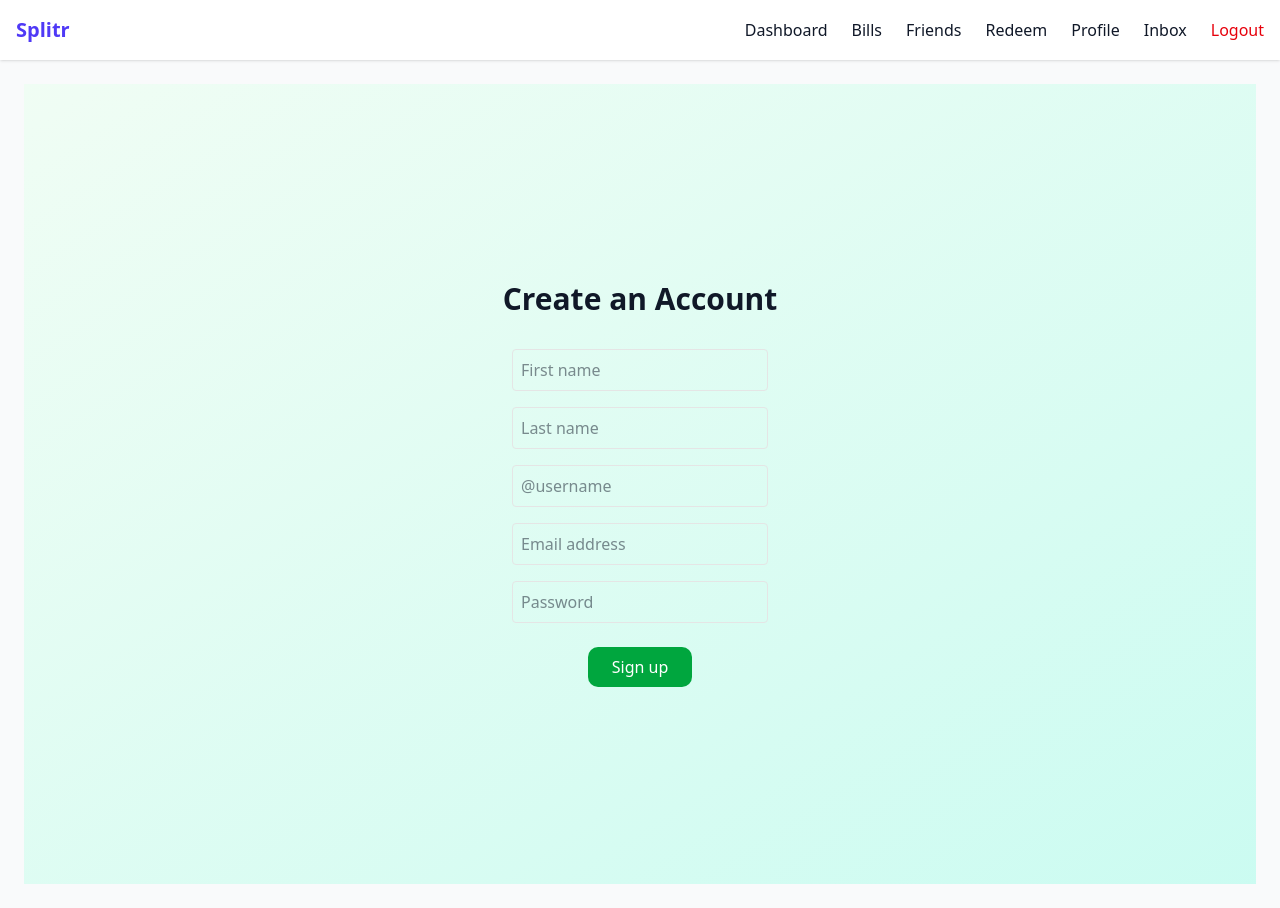
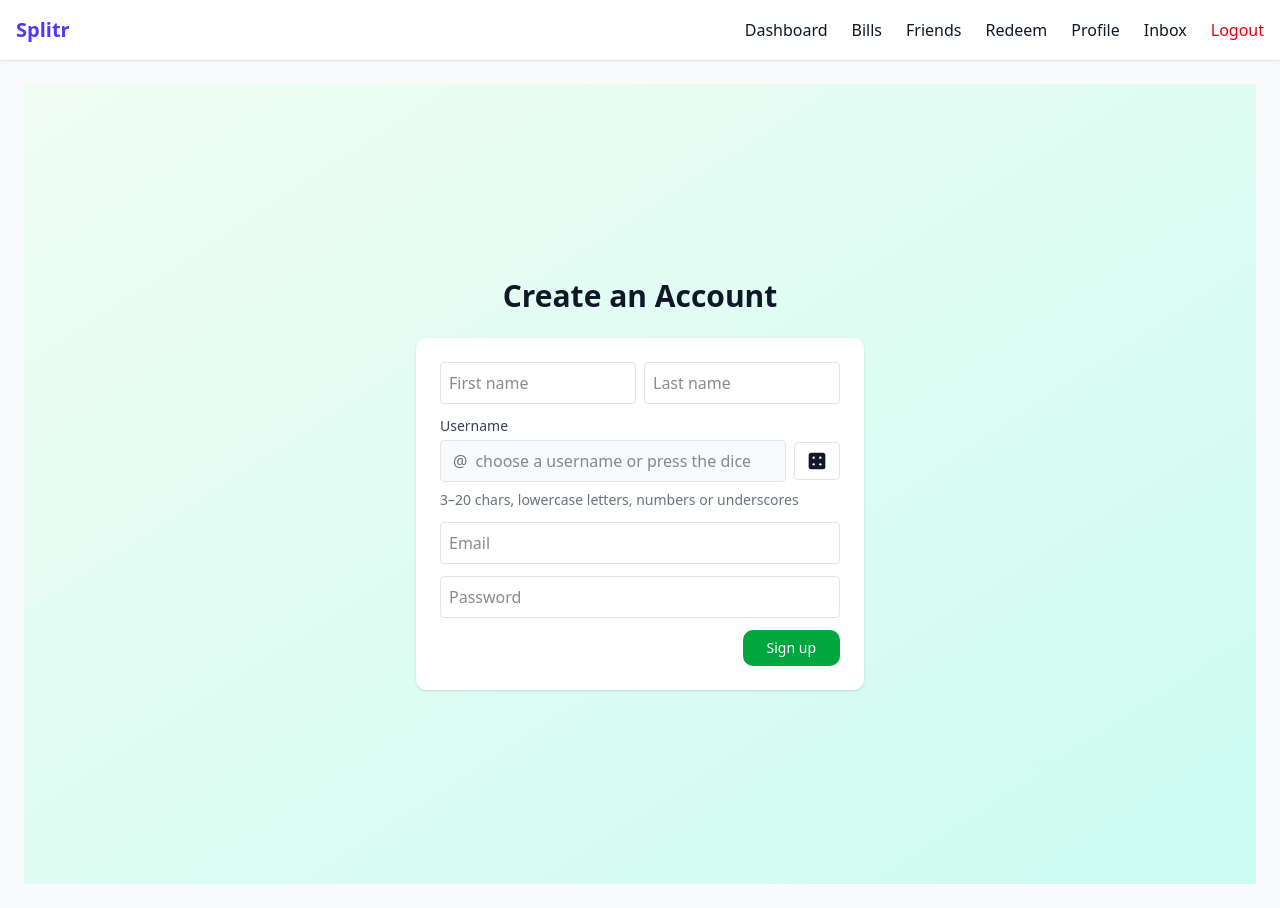
Before and after one commit to dpavide/guhack2025, a Next.js app in the folder frontend/: page /signup in a window 1280 px wide. Built offline with nearby package versions, Linux system fonts and the light colour scheme; no server answers.

Commit message:
added randomised selection for user name

```diff
--- a/frontend/app/signup/page.tsx
+++ b/frontend/app/signup/page.tsx
@@ -3,57 +3,162 @@
 import { supabase } from "@/lib/supabaseClient";
 import { useRouter } from "next/navigation";
 import { useState } from "react";
+import { Button } from "@/components/ui/button";
 
 export default function SignupPage() {
   const router = useRouter();
 
   const [firstName, setFirstName] = useState("");
   const [lastName, setLastName] = useState("");
-  const [username, setUsername] = useState("");
+  const [username, setUsername] = useState(""); // stored without '@'
   const [email, setEmail] = useState("");
   const [password, setPassword] = useState("");
   const [loading, setLoading] = useState(false);
+  const [usernameChecking, setUsernameChecking] = useState(false);
+  const [usernameAvailable, setUsernameAvailable] = useState<boolean | null>(null);
 
+  const adjectives = [
+    "amazing", "brave", "sleepy", "curious", "happy", "gentle", "mighty", "clever",
+    "fuzzy", "shiny", "lazy", "bold", "calm", "swift", "silly", "fierce", "loyal",
+    "graceful", "wild", "quiet", "noisy", "frozen", "fiery", "stormy", "sunny",
+    "chilly", "warm", "dreamy", "noble", "fearless", "tiny", "huge", "rapid",
+    "fancy", "daring", "jolly", "glowing", "rusty", "bouncy", "friendly", "zippy",
+    "spotty", "striped", "gentle", "hungry", "mellow", "sharp", "vivid", "cosmic",
+    "dusty", "electric", "silver", "golden", "frozen", "icy", "mystic", "epic",
+    "peaceful", "hyper", "bright", "cool", "weird", "cheerful", "smart", "strong",
+    "crafty", "tidy", "whimsical", "goofy", "shy", "boldest", "tough", "spicy",
+    "bitter", "sweet", "radical", "stellar", "atomic", "galactic", "lunar",
+    "solar", "ghostly", "shadowy", "heroic", "playful", "dynamic", "brilliant",
+    "fuzzy", "mystical", "ancient", "modern", "neon", "frosty", "stormy",
+    "gentle", "peaceful", "fearless", "rowdy"
+  ];
+
+  const animals = [
+    "capybara", "tiger", "panda", "otter", "dolphin", "lion", "fox", "penguin",
+    "koala", "sloth", "parrot", "wolf", "cat", "dog", "eagle", "bear", "whale",
+    "falcon", "raven", "seal", "rabbit", "owl", "mouse", "rat", "deer", "hawk",
+    "moose", "badger", "weasel", "skunk", "beaver", "horse", "cow", "bull",
+    "goat", "sheep", "frog", "lizard", "snake", "dragon", "phoenix", "bat",
+    "monkey", "lemur", "cheetah", "leopard", "panther", "camel", "giraffe",
+    "zebra", "crocodile", "rhino", "hippo", "chicken", "duck", "goose", "turkey",
+    "rooster", "crane", "heron", "sparrow", "finch", "robin", "jay", "cardinal",
+    "vulture", "antelope", "boar", "buffalo", "donkey", "yak", "kangaroo",
+    "platypus", "hedgehog", "ferret", "hamster", "squirrel", "otter", "sealion",
+    "stingray", "shark", "octopus", "squid", "jellyfish", "seahorse", "crab",
+    "lobster", "bee", "ant", "spider", "butterfly", "moth", "ladybug", "snail",
+    "turtle", "toad", "iguana", "chameleon", "gecko", "viper", "cobra", "parakeet",
+    "macaw", "flamingo", "pigeon", "crow", "swan", "peacock", "lynx"
+  ];
+
+
+  // Utility: clean username (strip @ and force lowercase)
+  const clean = (s: string) => s.replace(/^@/, "").toLowerCase().trim();
+
+  // Check username availability
+  const checkUsernameAvailability = async (raw: string) => {
+    const name = clean(raw);
+    if (!name) {
+      setUsernameAvailable(null);
+      return false;
+    }
+    if (!/^[a-z0-9_]{3,20}$/.test(name)) {
+      setUsernameAvailable(false);
+      return false;
+    }
+
+    setUsernameChecking(true);
+    try {
+      const { data, error } = await supabase
+        .from("profiles")
+        .select("id", { count: "exact" })
+        .eq("username", name)
+        .maybeSingle();
+
+      // if data exists => taken
+      const taken = !!data;
+      setUsernameAvailable(!taken);
+      return !taken;
+    } catch (err) {
+      setUsernameAvailable(null);
+      return false;
+    } finally {
+      setUsernameChecking(false);
+    }
+  };
+
+  // Generate a random username and ensure uniqueness
+  const generateUniqueUsername = async (): Promise<string> => {
+    for (let attempts = 0; attempts < 12; attempts++) {
+      const adjective = adjectives[Math.floor(Math.random() * adjectives.length)];
+      const animal = animals[Math.floor(Math.random() * animals.length)];
+      const number = Math.random() < 0.6 ? "" : String(Math.floor(Math.random() * 99)); // sometimes add number
+      const candidate = `${adjective}${animal}${number}`.toLowerCase();
+      // quick format guard
+      if (!/^[a-z0-9_]{3,20}$/.test(candidate)) continue;
+      const available = await checkUsernameAvailability(candidate);
+      if (available) return candidate;
+    }
+    // fallback: append timestamp suffix (extremely unlikely to collide)
+    return `${adjectives[0]}${animals[0]}${Date.now() % 10000}`;
+  };
+
+  // Handler for dice button
+  const handleRandomize = async () => {
+    setUsernameChecking(true);
+    const generated = await generateUniqueUsername();
+    setUsername(generated);
+    setUsernameAvailable(true);
+    setUsernameChecking(false);
+  };
+
+  // Sign up handler
   const handleSignup = async () => {
     setLoading(true);
     try {
-      // Validate username
-      const cleanUsername = username.replace(/^@/, "").toLowerCase();
-      if (!/^[a-z0-9_]{3,20}$/.test(cleanUsername)) {
-        throw new Error(
-          "Username must be 3–20 characters, lowercase letters, numbers, or underscores only."
-        );
+      // if username empty, generate one
+      let finalUsername = clean(username);
+      if (!finalUsername) {
+        finalUsername = await generateUniqueUsername();
+        setUsername(finalUsername);
       }
 
-      // Step 1: Sign up user with Supabase Auth
-      const { data, error } = await supabase.auth.signUp({ email, password });
+      // validate final username
+      if (!/^[a-z0-9_]{3,20}$/.test(finalUsername)) {
+        throw new Error("Username must be 3–20 chars: lowercase letters, numbers or underscores.");
+      }
+
+      // check availability one last time
+      const available = await checkUsernameAvailability(finalUsername);
+      if (!available) throw new Error("Username is already taken — try another or press the dice.");
+
+      // Create user in Supabase Auth
+      const { data, error } = await supabase.auth.signUp({
+        email,
+        password,
+      });
       if (error) throw error;
 
-      // Step 2: Insert user profile details
-      const user = data.user;
+      const user = (data as any)?.user;
       if (user) {
+        // Insert profile
         const { error: profileError } = await supabase.from("profiles").insert([
           {
             id: user.id,
             email,
-            first_name: firstName.trim(),
-            last_name: lastName.trim(),
-            username: cleanUsername,
-            credits: 0, // optional: initialize to 0
+            first_name: firstName.trim() || null,
+            last_name: lastName.trim() || null,
+            username: finalUsername,
+            credits: 0,
           },
         ]);
-
-        if (profileError?.message?.includes("duplicate key")) {
-          throw new Error("Username is already taken. Please choose another one.");
-        }
         if (profileError) throw profileError;
       }
 
-      // Step 3: Redirect or confirm
+      // redirect depending on session / verification
       if ((data as any)?.session) {
         router.push("/dashboard");
       } else {
-        alert("Signup successful! Please verify your email before logging in.");
+        alert(`Signup successful! Your username is @${finalUsername}. Please verify your email.`);
         router.push("/login");
       }
     } catch (err: any) {
@@ -64,52 +169,96 @@ export default function SignupPage() {
   };
 
   return (
-    <div className="flex flex-col items-center justify-center min-h-screen gap-4 bg-gradient-to-br from-green-50 to-teal-100">
-      <h1 className="text-3xl font-bold mb-4">Create an Account</h1>
+    <div className="flex flex-col items-center justify-center min-h-screen gap-4 bg-gradient-to-br from-green-50 to-teal-100 p-6">
+      <h1 className="text-3xl font-bold mb-2">Create an Account</h1>
 
+      <div className="w-full max-w-md bg-white rounded-lg shadow p-6 space-y-3">
+        <div className="flex gap-2">
           <input
-        className="p-2 rounded border w-64"
+            className="p-2 rounded border w-full"
             placeholder="First name"
             value={firstName}
             onChange={(e) => setFirstName(e.target.value)}
           />
-
           <input
-        className="p-2 rounded border w-64"
+            className="p-2 rounded border w-full"
             placeholder="Last name"
             value={lastName}
             onChange={(e) => setLastName(e.target.value)}
           />
+        </div>
+
+        <div>
+          <label className="block text-sm font-medium text-gray-700 mb-1">Username</label>
+          <div className="flex items-center gap-2">
+            <div className="flex items-center px-3 py-2 border rounded w-full bg-gray-50">
+              <span className="text-gray-500 mr-2">@</span>
+              <input
+                className="flex-1 bg-transparent outline-none"
+                placeholder="choose a username or press the dice"
+                value={username}
+                onChange={(e) => {
+                  const v = e.target.value;
+                  setUsername(v.replace(/^@/, ""));
+                  setUsernameAvailable(null);
+                }}
+                onBlur={() => checkUsernameAvailability(username)}
+              />
+            </div>
+
+            {/* Dice button */}
+            <button
+              type="button"
+              onClick={handleRandomize}
+              disabled={usernameChecking}
+              title="Randomize username"
+              className="inline-flex items-center justify-center px-3 py-2 border rounded hover:bg-gray-100"
+            >
+              {/* simple dice SVG */}
+              <svg xmlns="http://www.w3.org/2000/svg" className="h-5 w-5" viewBox="0 0 24 24" fill="currentColor" stroke="none">
+                <rect x="2" y="2" width="20" height="20" rx="3" />
+                <circle cx="8" cy="8" r="1.4" fill="white" />
+                <circle cx="16" cy="8" r="1.4" fill="white" />
+                <circle cx="8" cy="16" r="1.4" fill="white" />
+                <circle cx="16" cy="16" r="1.4" fill="white" />
+              </svg>
+            </button>
+          </div>
+
+          <div className="mt-2 text-sm">
+            {usernameChecking && <span className="text-gray-500">Checking...</span>}
+            {usernameAvailable === true && <span className="text-green-600">Username available ✓</span>}
+            {usernameAvailable === false && <span className="text-red-600">Username not allowed or taken</span>}
+            {usernameAvailable === null && <span className="text-gray-500">3–20 chars, lowercase letters, numbers or underscores</span>}
+          </div>
+        </div>
 
         <input
-        className="p-2 rounded border w-64"
-        placeholder="@username"
-        value={username}
-        onChange={(e) => setUsername(e.target.value)}
-      />
-
-      <input
-        className="p-2 rounded border w-64"
-        placeholder="Email address"
+          className="p-2 rounded border w-full"
+          placeholder="Email"
+          type="email"
           value={email}
           onChange={(e) => setEmail(e.target.value)}
         />
 
         <input
-        className="p-2 rounded border w-64"
+          className="p-2 rounded border w-full"
           placeholder="Password"
           type="password"
           value={password}
           onChange={(e) => setPassword(e.target.value)}
         />
 
-      <button
+        <div className="flex justify-end">
+          <Button
             onClick={handleSignup}
             disabled={loading}
-        className="bg-green-600 text-white px-6 py-2 rounded-lg hover:bg-green-700 disabled:opacity-60 mt-2"
+            className="bg-green-600 text-white px-6 py-2 rounded-lg hover:bg-green-700 disabled:opacity-60"
           >
             {loading ? "Creating..." : "Sign up"}
-      </button>
+          </Button>
+        </div>
+      </div>
     </div>
   );
 }
```
Also changed, not shown: frontend/app/friends/page.tsx (+44 -6 lines). Lines whose indentation alone changed are shown as unchanged.
